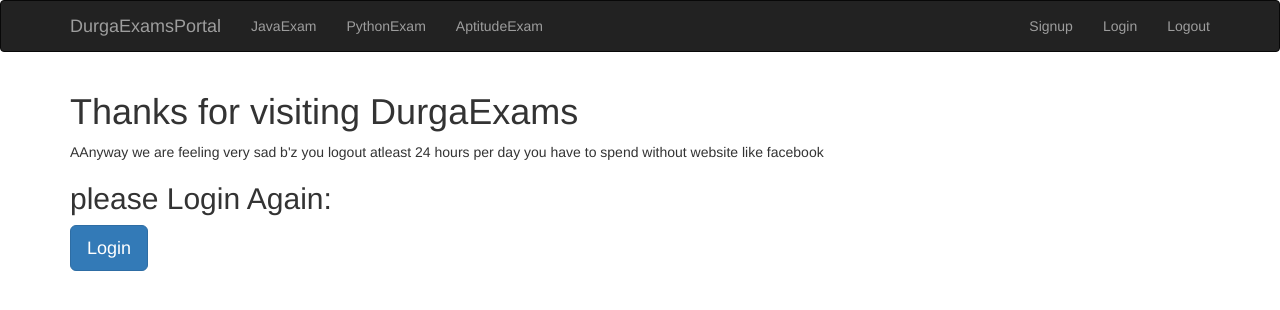
After one commit to sivaram1511/newgitproject, a Django app: page /logout/ in a window 1280 px wide. The commit adds this page. Shown: the top 310 px of the page. Run offline with Django 3.2, Linux system fonts and the light colour scheme; some libraries are stand-ins or nearby versions.

Commit message:
complete signup login logout forms

```diff
--- a/newgitproject/settings.py
+++ b/newgitproject/settings.py
@@ -120,4 +120,4 @@ USE_TZ = True
 
 STATIC_URL = '/static/'
 LOGIN_REDIRECT_URL='/'
-LOGOUT_REDIRECT_URL='/'
+LOGOUT_REDIRECT_URL='/logout'
--- a/newgitproject/urls.py
+++ b/newgitproject/urls.py
@@ -23,4 +23,6 @@ urlpatterns = [
     path('python/',views.python_exam_view),
     path('aptitude/',views.aptitude_exam_view),
     path('accounts/',include('django.contrib.auth.urls')),
+    path('logout/',views.logout_view),
+    path('signup/',views.sign_up_view),
 ]
--- /dev/null
+++ b/testapp/forms.py
@@ -0,0 +1,6 @@
+from django import forms
+from django.contrib.auth.models import User
+class SignUpForm(forms.ModelForm):
+    class Meta:
+        model=User
+        fields=['username','password','email','first_name','last_name']
--- a/testapp/templates/testapp/base.html
+++ b/testapp/templates/testapp/base.html
@@ -18,7 +18,7 @@ integrity="sha384-BVYiiSIFeK1dGmJRAkycuHAHRg32OmUcww7on3RYdg4Va+PmSTsz/K68vbdEjh
       <li> <a href="/aptitude">AptitudeExam</a> </li>
     </ul>
     <ul class='nav navbar-nav navbar-right'>
-      <li> <a href="#">Signup</a> </li>
+      <li> <a href="/signup">Signup</a> </li>
       <li> <a href="/accounts/login">Login</a> </li>
        <li> <a href="/accounts/logout">Logout</a> </li>
      </ul>
--- /dev/null
+++ b/testapp/templates/testapp/logout.html
@@ -0,0 +1,13 @@
+<!DOCTYPE html>
+{%extends "testapp/base.html"%}
+ {%block body_block%}
+  <div class="jumbotran">
+    <div class="container">
+      <h1>Thanks for visiting DurgaExams</h1>
+      <p>AAnyway we are feeling very sad b'z you logout atleast 24 hours per day you
+       have to spend without website like facebook</p>
+       <h2>please Login Again:</h2>
+        <a href="/accounts/login" class="btn btn-primary btn-lg btn-sucess">Login</a>
+        </div>
+     </div>
+    {%endblock%}
--- a/testapp/views.py
+++ b/testapp/views.py
@@ -1,14 +1,29 @@
 from django.shortcuts import render
 from django.contrib.auth.decorators import login_required
+from testapp.forms import SignUpForm
+from django.http import HttpResponseRedirect
 # Create your views here.
 def home_page_view(request):
     return render(request,'testapp/home.html')
 @login_required
 def java_exam_view(request):
     return render(request,"testapp/javaexams.html")
+@login_required
 def python_exam_view(request):
     return render(request,"testapp/pythonexams.html")
+@login_required
 def aptitude_exam_view(request):
     return render(request,"testapp/aptitudeexams.html")
 def logout_view(request):
     return render(request,"testapp/logout.html")
+def sign_up_view(request):
+    form=SignUpForm()
+    if request.method=="POST":
+        form=SignUpForm(request.POST)
+        #if form.is_valid():
+            #form.save()
+        user=form.save()
+        user.set_password(user.password)
+        user.save()
+        return HttpResponseRedirect('/accounts/login')
+    return render(request,"testapp/signup.html",{"form":form})
```
Also changed, not shown: testapp/templates/testapp/signup.html (added, +12 -0 lines), db.sqlite3.
